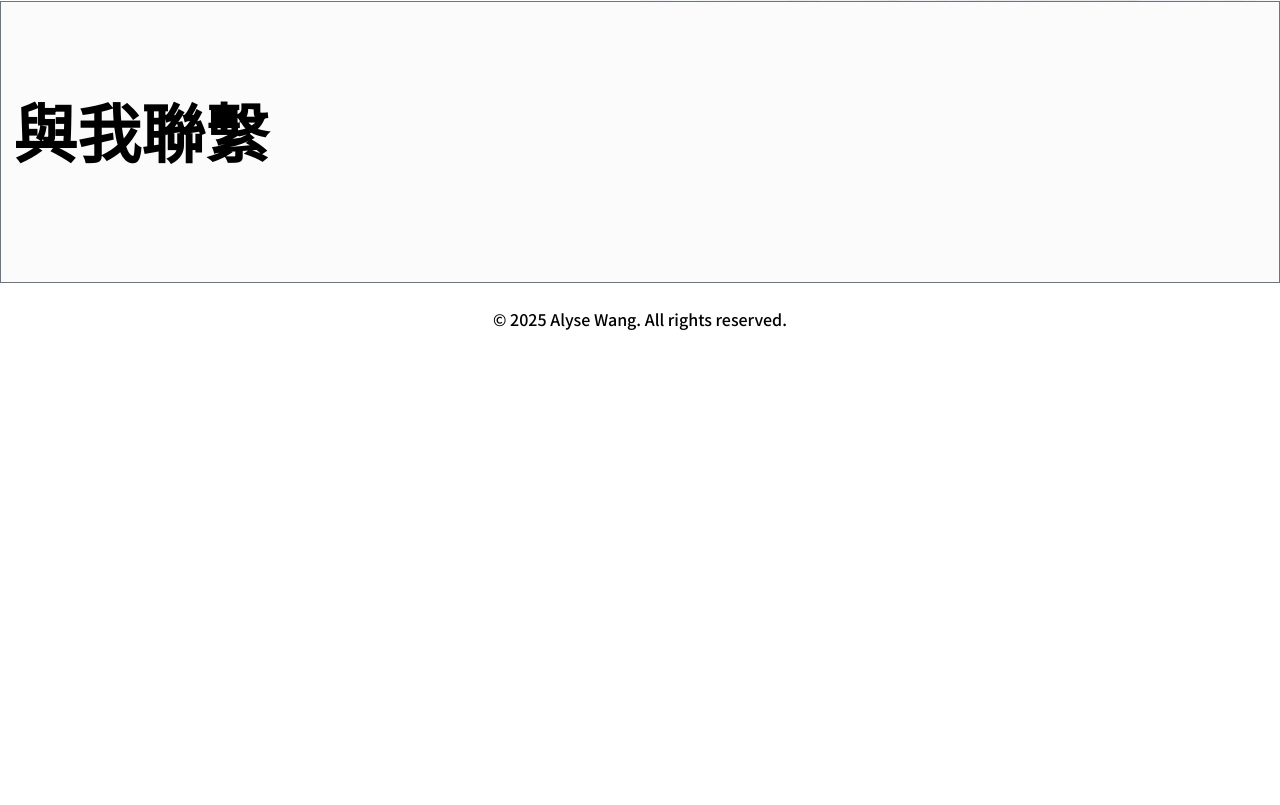
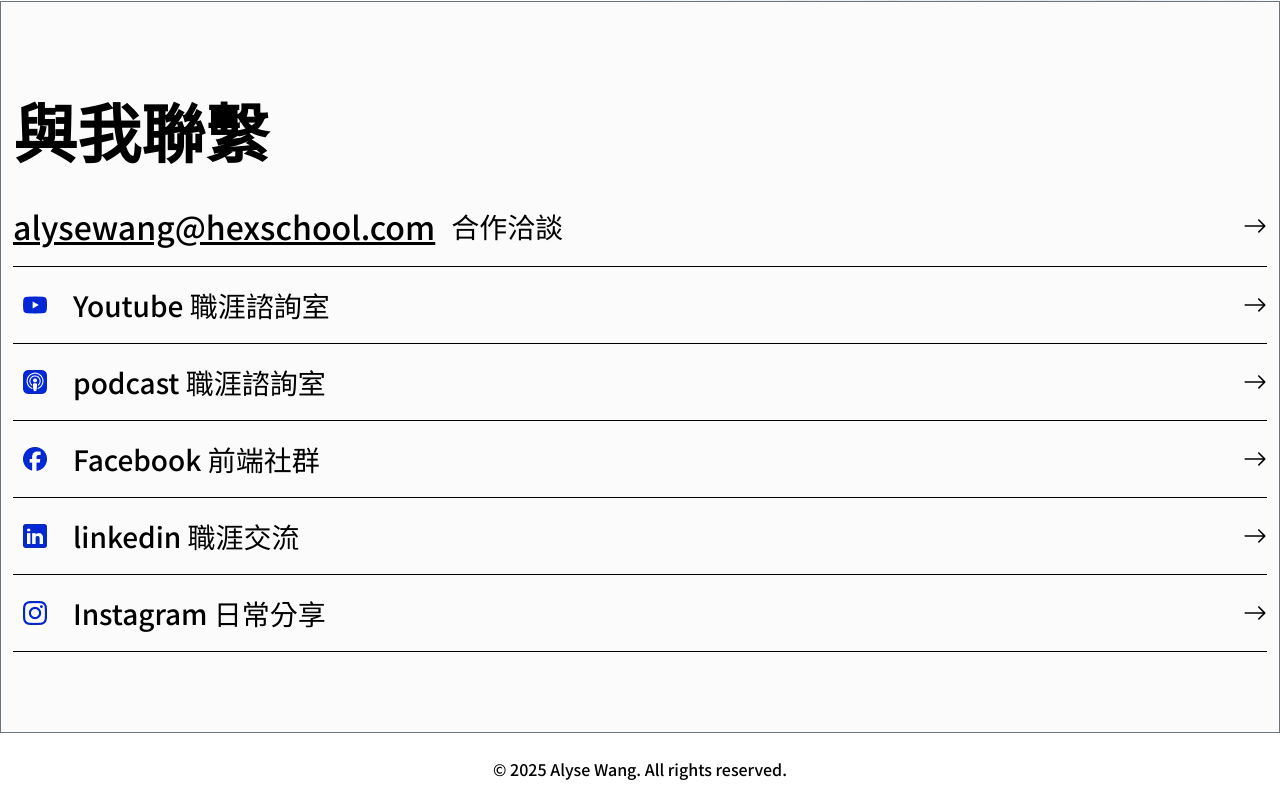
Before and after one commit to happyloa/Hex2025-mission2, a Nuxt app: page / in a window 1280 px wide. Shown: the part 4912-5717 px from the top of the page. Before the commit the page ends 5267 px from the top, so only its background shows below. Built offline with nearby package versions, Linux system fonts and the light colour scheme.

Commit message:
feat: 完成與我聯繫區塊

```diff
--- a/pages/index.vue
+++ b/pages/index.vue
@@ -65,7 +65,7 @@
         <figure>
           <picture>
             <source
-              media="(max-width: 1024px)"
+              media="(max-width: 768px)"
               srcset="/mobile/home/consultation.webp"
             />
             <img
@@ -77,11 +77,11 @@
         </figure>
       </div>
       <div
-        class="right-0 top-1/2 flex max-w-[745px] flex-col gap-3 bg-bgc lg:absolute lg:h-[568px] lg:-translate-y-1/2"
+        class="right-0 top-1/2 flex max-w-[745px] flex-col gap-3 bg-bgc md:absolute md:h-[568px] md:-translate-y-1/2"
       >
         <!-- 介紹卡片1 -->
         <article
-          class="right-[219px] top-0 bg-white px-6 py-10 lg:absolute lg:w-[526px] lg:px-10 lg:py-20"
+          class="right-[219px] top-0 bg-white px-6 py-10 md:absolute md:w-[526px] md:px-10 md:py-20"
         >
           <img src="/icon/dash.png" alt="裝飾線條" class="mb-6" />
           <p class="text-fs-6-bold">
@@ -93,7 +93,7 @@
         </article>
         <!-- 介紹卡片2 -->
         <article
-          class="bottom-0 right-0 bg-[#F5F5F5] px-6 py-10 lg:absolute lg:w-[526px] lg:px-10 lg:py-20"
+          class="bottom-0 right-0 bg-[#F5F5F5] px-6 py-10 md:absolute md:w-[526px] md:px-10 md:py-20"
         >
           <img src="/icon/dash.png" alt="裝飾線條" class="mb-6" />
           <p class="text-fs-6-bold mb-6">
@@ -182,5 +182,86 @@
   </section>
   <LayoutContainer>
     <h2 class="text-head-2-sm md:text-head-2 mb-6">與我聯繫</h2>
+    <ul class="text-fs-4">
+      <li>
+        <a
+          href="mailto:alysewang@hexschool.com"
+          class="flex flex-wrap items-center justify-between gap-x-4 gap-y-2 border-b border-black pb-4"
+        >
+          <div class="flex flex-wrap items-center gap-x-4 gap-y-2">
+            <span class="lg:text-fs-2 break-all underline"
+              >alysewang@hexschool.com</span
+            >
+            <span class="lg:text-fs-3">合作洽談</span>
+          </div>
+          <img src="/icon/arrow-right.webp" alt="聯繫我" class="h-6 w-6" />
+        </a>
+      </li>
+      <li>
+        <a
+          href="#"
+          target="_blank"
+          class="flex flex-wrap items-center justify-between gap-x-4 gap-y-2 border-b border-black py-4"
+        >
+          <div class="flex flex-wrap items-center gap-x-4 gap-y-2">
+            <img src="/icon/youtube.webp" alt="youtube icon" />
+            <span class="lg:text-fs-3">Youtube 職涯諮詢室</span>
+          </div>
+          <img src="/icon/arrow-right.webp" alt="聯繫我" class="h-6 w-6" />
+        </a>
+      </li>
+      <li>
+        <a
+          href="#"
+          target="_blank"
+          class="flex flex-wrap items-center justify-between gap-x-4 gap-y-2 border-b border-black py-4"
+        >
+          <div class="flex flex-wrap items-center gap-x-4 gap-y-2">
+            <img src="/icon/podcast.webp" alt="podcast icon" />
+            <span class="lg:text-fs-3">podcast 職涯諮詢室</span>
+          </div>
+          <img src="/icon/arrow-right.webp" alt="聯繫我" class="h-6 w-6" />
+        </a>
+      </li>
+      <li>
+        <a
+          href="#"
+          target="_blank"
+          class="flex flex-wrap items-center justify-between gap-x-4 gap-y-2 border-b border-black py-4"
+        >
+          <div class="flex flex-wrap items-center gap-x-4 gap-y-2">
+            <img src="/icon/facebook.webp" alt="facebook icon" />
+            <span class="lg:text-fs-3">Facebook 前端社群</span>
+          </div>
+          <img src="/icon/arrow-right.webp" alt="聯繫我" class="h-6 w-6" />
+        </a>
+      </li>
+      <li>
+        <a
+          href="#"
+          target="_blank"
+          class="flex flex-wrap items-center justify-between gap-x-4 gap-y-2 border-b border-black py-4"
+        >
+          <div class="flex flex-wrap items-center gap-x-4 gap-y-2">
+            <img src="/icon/linkedin.webp" alt="linkedin icon" />
+            <span class="lg:text-fs-3">linkedin 職涯交流</span>
+          </div>
+          <img src="/icon/arrow-right.webp" alt="聯繫我" class="h-6 w-6" />
+        </a>
+      </li>
+      <li>
+        <a
+          href="#"
+          target="_blank"
+          class="flex flex-wrap items-center justify-between gap-x-4 gap-y-2 border-b border-black py-4"
+        >
+          <div class="flex flex-wrap items-center gap-x-4 gap-y-2">
+            <img src="/icon/instagram.webp" alt="instagram icon" />
+            <span class="lg:text-fs-3">Instagram 日常分享</span>
+          </div>
+          <img src="/icon/arrow-right.webp" alt="聯繫我" class="h-6 w-6" />
+        </a>
+      </li>
+    </ul>
   </LayoutContainer>
 </template>
```
